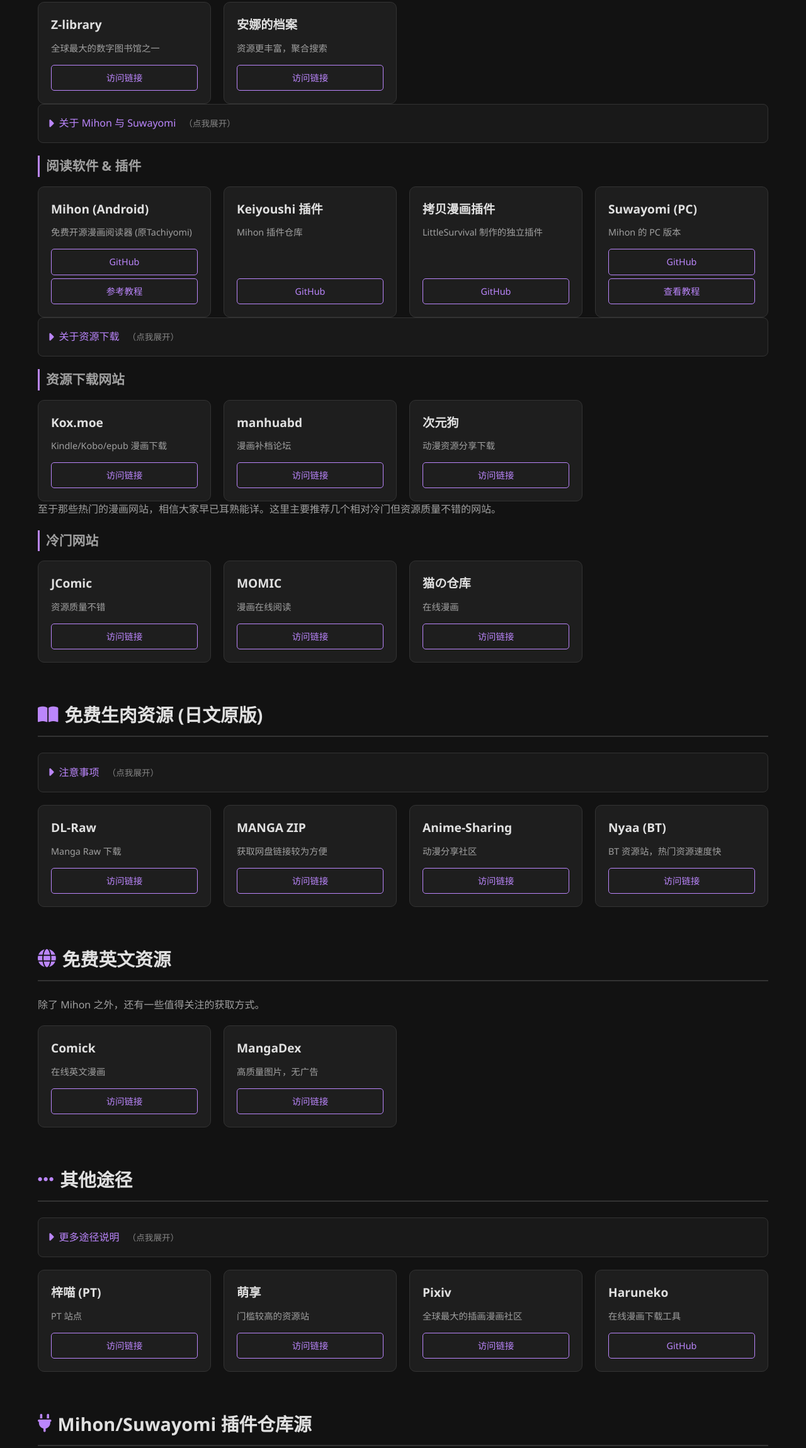
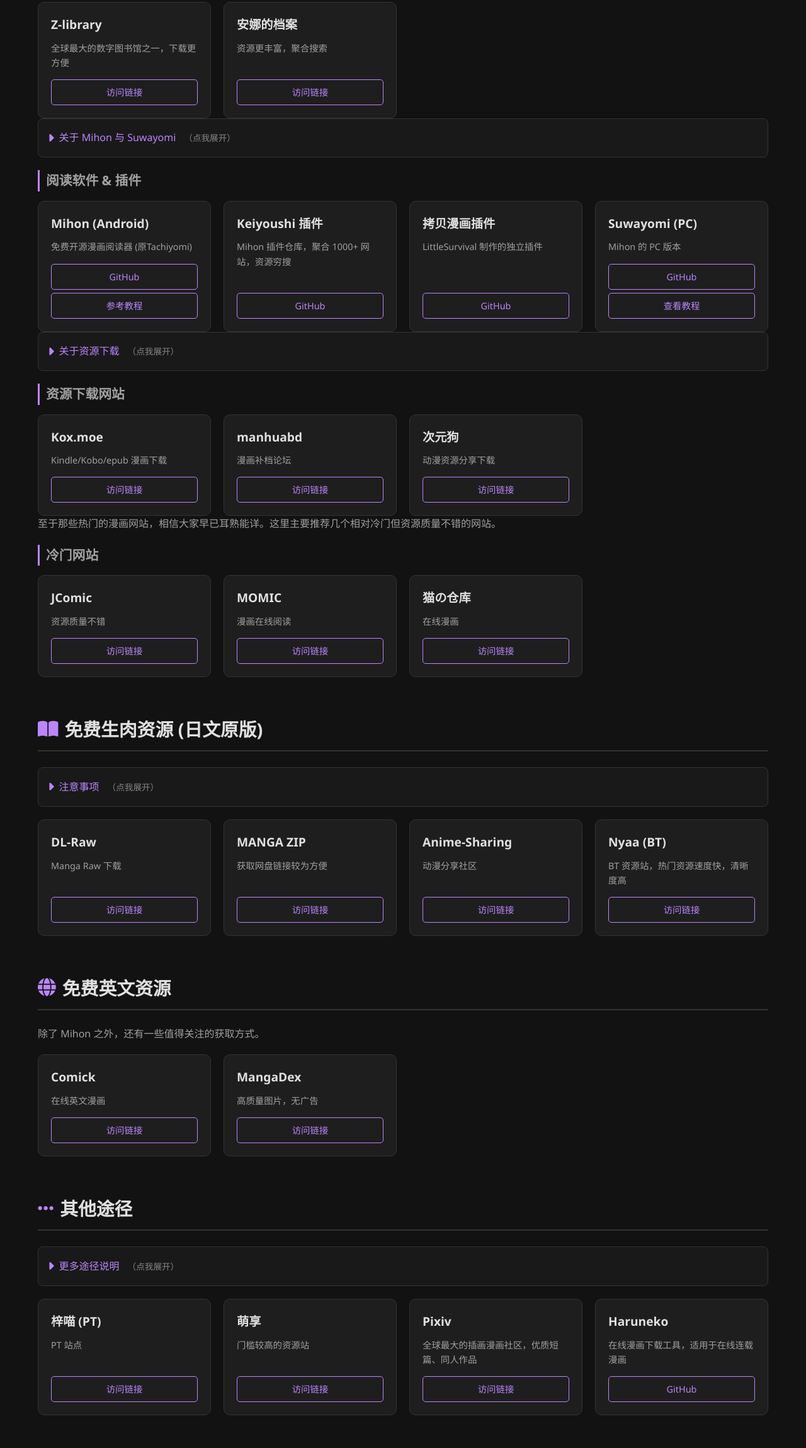
Before and after one commit to WeMingT/comic-nav, a plain HTML site: page index.html in a window 1280 px wide. Shown: the part 1460-3759 px from the top of the page at 63% size. Drawn offline with Linux system fonts and the light colour scheme.

Commit message:
更新电子书网站和插件描述，增强信息清晰度和可读性

```diff
--- a/index.html
+++ b/index.html
@@ -88,14 +88,13 @@
             <details>
                 <summary>关于电子书网站</summary>
                 <p>漫画本质上也属于书籍，因此，我们自然可以从电子书网站入手。不过，这类综合性网站通常不会为漫画做专门优化，且上传者也更倾向于将资源发布在专门的漫画网站上。因此，在电子书网站上找漫画<strong>资源偏少，并非首选</strong>。</p>
-                <p>其中，zlib 下载更方便，annas 资源更丰富。</p>
             </details>
 
             <h3 class="sub-title">电子书网站</h3>
             <div class="card-grid">
                 <div class="card">
                     <h3>Z-library</h3>
-                    <p class="desc">全球最大的数字图书馆之一</p>
+                    <p class="desc">全球最大的数字图书馆之一，下载更方便</p>
                     <a href="https://z-library.sk/" target="_blank" class="btn">访问链接</a>
                 </div>
                 <div class="card">
@@ -123,7 +122,7 @@
                 </div>
                 <div class="card">
                     <h3>Keiyoushi 插件</h3>
-                    <p class="desc">Mihon 插件仓库</p>
+                    <p class="desc">Mihon 插件仓库，聚合 1000+ 网站，资源穷搜</p>
                     <a href="https://github.com/keiyoushi/extensions" target="_blank" class="btn">GitHub</a>
                 </div>
                 <div class="card">
@@ -212,7 +211,7 @@
                 </div>
                 <div class="card">
                     <h3>Nyaa (BT)</h3>
-                    <p class="desc">BT 资源站，热门资源速度快</p>
+                    <p class="desc">BT 资源站，热门资源速度快，清晰度高</p>
                     <a href="https://nyaa.si/" target="_blank" class="btn">访问链接</a>
                 </div>
             </div>
@@ -256,12 +255,12 @@
                 </div>
                 <div class="card">
                     <h3>Pixiv</h3>
-                    <p class="desc">全球最大的插画漫画社区</p>
+                    <p class="desc">全球最大的插画漫画社区，优质短篇、同人作品</p>
                     <a href="https://www.pixiv.net/" target="_blank" class="btn">访问链接</a>
                 </div>
                 <div class="card">
                     <h3>Haruneko</h3>
-                    <p class="desc">在线漫画下载工具</p>
+                    <p class="desc">在线漫画下载工具，适用于在线连载漫画</p>
                     <a href="https://github.com/manga-download/haruneko" target="_blank" class="btn">GitHub</a>
                 </div>
             </div>
```
